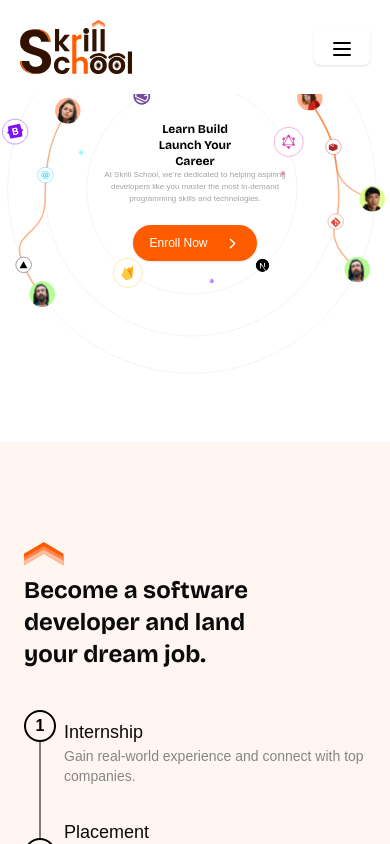
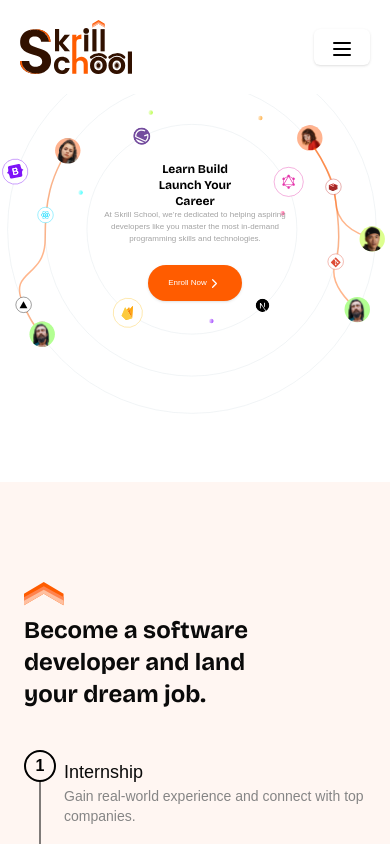
Before and after one commit to Deepankersharma1999/Skrill-School2, a Next.js app: page / in a window 390 px wide. Shown: the top 844 px of the page. Built offline with nearby package versions, Linux system fonts and the light colour scheme.

Commit message:
nav text and hero button update footer updated all screen overflow content prblm

```diff
--- a/app/_Components/ClassesSection.tsx
+++ b/app/_Components/ClassesSection.tsx
@@ -28,7 +28,7 @@
         { id: '2', title: "Marketing: Strategies for Digital Success", image: "/class2.svg", members: 90 },
         { id: '3', title: "Financial Analysis: Understanding Financial Statements", image: "/class3.svg", members: 110 },
     ],
-    AIML: [
+    AI_ML: [
         { id: '1', title: "AI/ML: Understanding Machine Learning and AI Concepts", image: "/opp2.svg", members: 200 },
         { id: '2', title: "Data Mining: Techniques for Extracting Information", image: "/opp2.svg", members: 160 },
         { id: '3', title: "Deep Learning: Neural Networks in Action", image: "/opp2.svg", members: 180 },
@@ -128,7 +128,7 @@
                 </TabsList>
 
                 {/* Active Tab Indicator */}
-                <div className="relative mx-auto max-w-5xl">
+                <div className="relative mx-auto max-w-5xl xl:flex lg:flex hidden">
                     <div className="bg-[#7e7e7e] h-[1px] w-full absolute bottom-0 left-0 z-0 mx-auto xl:ms-8 lg:ms-10 ms-5" />
                     <div className="relative bottom-0 left-[-5px] w-full h-[2px] bg-transparent flex mx-auto">
                         <div
--- a/app/_Components/Hero.tsx
+++ b/app/_Components/Hero.tsx
@@ -6,7 +6,7 @@
 
 const Hero = () => {
     return (
-        <div className="relative h-auto lg:mt-[-50px]  lg:mb-[-50px] z-10  lg:max-w-[1920px] mx-auto">
+        <div className="relative h-auto xl:mt-[-50px] mt-10  lg:mb-[-50px] z-10  lg:max-w-[1920px] mx-auto">
             <div className="flex justify-center items-center mx-auto">
                 <div className="w-full lg:w-[80%]"> {/* Adjusted image container width */}
                     <Image
@@ -31,10 +31,11 @@
                         programming skills and technologies.
                     </p>
 
-                    <Button className="lg:mt-5 mt-5 lg:text-lg mx-auto flex justify-center bg-o hover:bg-orange-500 rounded-full lg:py-6 lg:px-6 font-medium text-white text-xs">
+                    <Button className="mt-5 mx-auto flex justify-center bg-o hover:bg-o rounded-full text-white font-medium text-[8px] sm:text-base lg:text-lg xl:py-7 xl:px-5  px-5 ">
                         Enroll Now
-                        <Icons.ChevronRight className='ms-4' size={17} />
+                        <Icons.ChevronRight className='xl:ms-2 text-[5px]' size={15} />
                     </Button>
+
                 </div>
             </div>
         </div>
--- a/components/Footer.tsx
+++ b/components/Footer.tsx
@@ -34,7 +34,7 @@
                     <div className="flex flex-col gap-5 justify-center bg-orange-500 p-5 rounded-[25px] w-full lg:w-auto">
                         <h3 className="font-bold mb-4 lg:text-2xl text-xl">Before you go check<br /> these links</h3>
 
-                        <div className="grid grid-cols-1 md:grid-cols-2 lg:grid-cols-3 lg:gap-36 gap-10 justify-center">
+                        <div className="grid grid-cols-1 md:grid-cols-2 lg:grid-cols-3 xl:gap-36 gap-10 justify-center">
                             <ul className="flex flex-col space-y-2">
                                 <li className="font-sans lg:text-lg">Product</li>
                                 <li><a href="#" className="hover:underline font-sans font-thin">Streaming</a></li>
--- a/components/Navbar.tsx
+++ b/components/Navbar.tsx
@@ -57,7 +57,7 @@
 
                 <div className="hidden md:flex items-center gap-10 text-black lg:text-xl">
                     <Select>
-                        <SelectTrigger className="flex gap-0 lg:text-xl">
+                        <SelectTrigger className="flex gap-0 xl:text-xl lg:text-md text-sm">
                             <SelectValue placeholder="Programs" />
                         </SelectTrigger>
                         <SelectContent>
```
